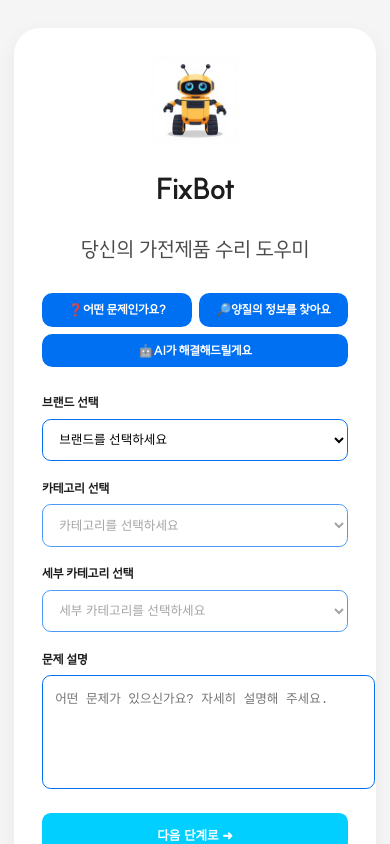
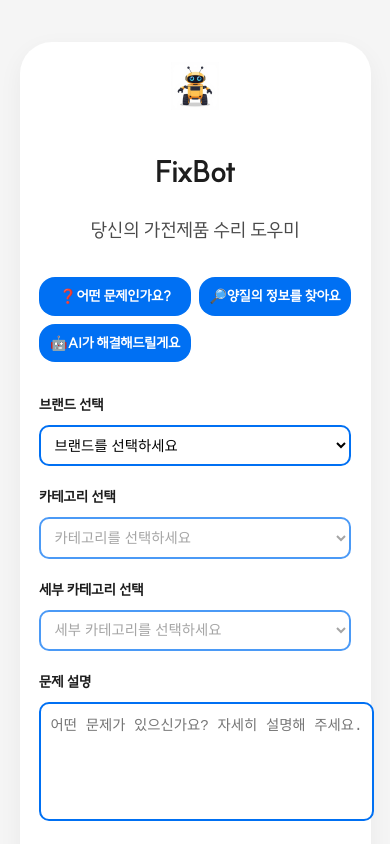
Before and after one commit to Yumi-SideProject/FixBot-FrontEnd, a React (Vite) app: page / in a window 390 px wide. Shown: the top 844 px of the page. Built offline with nearby package versions, Linux system fonts and the light colour scheme.

Commit message:
Display Size Refactoring

```diff
--- a/src/styles/chat.css
+++ b/src/styles/chat.css
@@ -6,7 +6,7 @@
 }
 
 html {
-    font-size: 16px; /* 1rem 기준 */
+    font-size: 16px; /* rem 기준 */
 }
 
 body {
@@ -31,7 +31,7 @@ body {
     display: flex;
     flex-direction: column;
     justify-content: space-between;
-    padding: 3.75rem; /* 60px */
+    padding: clamp(2rem, 5vw, 4rem);
     background-color: #ffffff;
     border-radius: 1.5rem;
     box-shadow: 0 0.375rem 1.5rem rgba(0, 0, 0, 0.08);
@@ -43,7 +43,7 @@ body {
 .chat-box {
     flex-grow: 1;
     overflow-y: auto;
-    padding: 2rem;
+    padding: clamp(1rem, 3vw, 2rem);
     background-color: #F5F5F5;
     display: flex;
     flex-direction: column;
@@ -55,48 +55,48 @@ body {
 .chat-message {
     display: flex;
     align-items: flex-start;
-    margin-bottom: 0.375rem;
+    margin-bottom: 0.5rem;
     max-width: 70%;
-    font-size: 1rem;
+    font-size: clamp(0.9rem, 1.5vw, 1rem);
 }
 
 /* 🤖 FixBot 메시지 */
 .bot-message {
     background-color: #0070F3;
     color: #ffffff;
-    padding: 0.625rem 0.875rem;
+    padding: clamp(0.5rem, 1.2vw, 0.75rem) clamp(0.75rem, 2vw, 1rem);
     border-radius: 0.875rem;
     align-self: flex-start;
     box-shadow: 0 0.125rem 0.375rem rgba(0, 0, 0, 0.05);
     line-height: 1.4;
-    font-size: 1rem;
+    font-size: clamp(0.9rem, 1.5vw, 1rem);
 }
 
 /* 👤 사용자 메시지 */
 .user-message {
     background-color: #00CFFF;
     color: #1d1d1d;
-    padding: 0.625rem 0.875rem;
+    padding: clamp(0.5rem, 1.2vw, 0.75rem) clamp(0.75rem, 2vw, 1rem);
     border-radius: 0.875rem;
     align-self: flex-end;
     box-shadow: 0 0.125rem 0.375rem rgba(0, 0, 0, 0.05);
     line-height: 1.4;
-    font-size: 1rem;
+    font-size: clamp(0.9rem, 1.5vw, 1rem);
 }
 
 /* 버튼 선택 영역 */
 .button-options {
     display: flex;
     flex-direction: column;
-    padding: 0.75rem 0;
+    padding: 1rem 0;
     background-color: #ffffff;
     border-top: 1px solid #D9D9D9;
 }
 
 .button-options button {
     width: 100%;
-    padding: 1rem;
-    font-size: 1rem;
+    padding: clamp(0.75rem, 2vw, 1rem);
+    font-size: clamp(0.9rem, 1.5vw, 1rem);
     border-radius: 0.625rem;
     margin: 0.375rem 0;
     background-color: #00CFFF;
@@ -111,17 +111,18 @@ body {
     background-color: #0070F3;
 }
 
+/* 상단 돌아가기 버튼 */
 .top-right {
     position: absolute;
-    top: 1rem;
-    left: 1rem;
+    top: clamp(0.75rem, 2vw, 1rem);
+    left: clamp(0.75rem, 2vw, 1rem);
     background-color: #0070F3;
     color: white;
     border: none;
-    padding: 0.5rem 0.875rem;
+    padding: clamp(0.5rem, 1.5vw, 0.75rem) clamp(0.75rem, 2vw, 1rem);
     border-radius: 0.5rem;
     cursor: pointer;
-    font-size: 1rem;
+    font-size: clamp(0.875rem, 1.5vw, 1rem);
     font-weight: bold;
     transition: background 0.3s;
     font-family: 'SUITE-Regular', 'Noto Sans KR', sans-serif;
@@ -135,29 +136,31 @@ body {
 .input-area {
     display: flex;
     align-items: center;
-    padding: 1rem;
+    padding: clamp(0.75rem, 2vw, 1rem);
     background-color: #ffffff;
     border-top: 1px solid #D9D9D9;
     justify-content: space-between;
+    gap: 0.75rem;
+    flex-wrap: wrap;
 }
 
 .input-area input {
     flex-grow: 1;
-    padding: 0.875rem;
+    padding: clamp(0.5rem, 1.2vw, 0.875rem);
     border: 0.125rem solid #0070F3;
     border-radius: 0.625rem;
-    font-size: 1rem;
-    margin-right: 0.625rem;
+    font-size: clamp(0.875rem, 1.5vw, 1rem);
     outline: none;
+    min-width: 0;
 }
 
 .input-area button {
-    padding: 0.875rem 1rem;
+    padding: clamp(0.5rem, 1.5vw, 0.875rem) clamp(1rem, 3vw, 1.5rem);
     background-color: #0070F3;
     color: white;
     border: none;
     border-radius: 0.625rem;
-    font-size: 1rem;
+    font-size: clamp(0.875rem, 1.5vw, 1rem);
     font-weight: bold;
     cursor: pointer;
     transition: background 0.3s;
@@ -179,60 +182,17 @@ body {
 .upload-button {
     background-color: #0070F3;
     color: white;
-    padding: 0.375rem 0.75rem;
+    padding: clamp(0.375rem, 1vw, 0.5rem) clamp(0.75rem, 2vw, 1rem);
     border-radius: 0.5rem;
     cursor: pointer;
     font-weight: bold;
     display: inline-block;
     margin-bottom: 0.5rem;
+    font-size: clamp(0.875rem, 1.5vw, 1rem);
 }
 
 .image-preview img {
-    max-width: 12.5rem; /* 200px */
+    max-width: clamp(8rem, 25vw, 12.5rem);
     border-radius: 0.625rem;
     border: 1px solid #ccc;
 }
-
-/* 📱 반응형 미디어 쿼리 */
-@media (max-width: 768px) {
-    html {
-        font-size: 14px;
-    }
-
-    .chat-container {
-        padding: 1.5rem;
-        border-radius: 1rem;
-    }
-
-    .chat-box {
-        padding: 1rem;
-        max-height: 60vh;
-    }
-
-    .chat-message {
-        max-width: 100%;
-    }
-
-    .bot-message,
-    .user-message,
-    .input-area input,
-    .input-area button,
-    .button-options button,
-    .top-right {
-        font-size: 0.875rem;
-    }
-
-    .input-area {
-        flex-direction: column;
-        align-items: stretch;
-        gap: 0.5rem;
-    }
-
-    .input-area input {
-        margin-right: 0;
-    }
-
-    .button-options {
-        padding-bottom: 1rem;
-    }
-}
--- a/src/styles/index.css
+++ b/src/styles/index.css
@@ -6,7 +6,7 @@
 }
 
 html {
-  font-size: 16px; /* 1rem = 16px 기준 */
+    font-size: 16px;
 }
 
 body {
@@ -24,24 +24,24 @@ body {
     justify-content: center;
     align-items: center;
     min-height: 100vh;
-  padding: 6.25rem 2.5rem; /* 100px 40px */
+    padding: 5vh 5vw;
     background-color: #F5F5F5;
 }
 
 .fixbot-card {
     background: #ffffff;
-  border-radius: 1.875rem; /* 30px */
-  padding: 3.75rem; /* 60px */
-  max-width: 75rem; /* 1200px */
+    border-radius: 2rem;
+    padding: 5vw;
+    max-width: 75rem;
     width: 100%;
     text-align: center;
     box-shadow: 0 0.5rem 1.5rem rgba(0, 0, 0, 0.05);
 }
 
 .fixbot-logo {
-  width: 6.25rem; /* 100px */
-  height: 6.25rem;
-  margin-bottom: 0.625rem;
+    width: clamp(3rem, 10vw, 6.25rem);
+    height: clamp(3rem, 10vw, 6.25rem);
+    margin-bottom: 1rem;
 }
 
 /* 제목 */
@@ -50,44 +50,41 @@ h1, h2, h3 {
 }
 
 h1 {
-  margin: 0.625rem 0;
-  font-size: 2.375rem; /* 38px */
+    margin: 1rem 0;
+    font-size: clamp(1.8rem, 4vw, 2.5rem);
 }
 
 .subtitle {
     color: #4A4A4A;
-  font-size: 1.875rem; /* 30px */
-  margin-bottom: 1.875rem;
+    font-size: clamp(1.2rem, 3vw, 1.875rem);
+    margin-bottom: 2rem;
 }
 
 /* 단계 버튼 묶음 */
 .steps {
-  display: flex;
-  flex-wrap: wrap;
-  justify-content: center;
+    display: grid;
+    grid-template-columns: repeat(auto-fit, minmax(8rem, 1fr));
     gap: 0.5rem;
-  margin-bottom: 1.875rem;
+    margin-bottom: 2rem;
     font-weight: bold;
 }
 
 /* 단계 버튼 */
 .step {
-  flex: 1 1 8rem; /* 줄어들 수 있고 최소 너비 8rem */
-  padding: 0.75rem;
+    padding: clamp(0.5rem, 1.5vw, 0.75rem);
     background-color: #0070F3;
     color: white;
-  border-radius: 0.75rem;
+    border-radius: 1rem;
     display: flex;
     align-items: center;
     justify-content: center;
     white-space: nowrap;
-  font-size: 1rem;
+    font-size: clamp(0.875rem, 1.5vw, 1rem);
     font-family: 'SUITE-Regular', 'Noto Sans KR', sans-serif;
 }
 
 .step.active {
     background-color: #0070F3;
-  color: white;
 }
 
 /* 폼 영역 */
@@ -97,25 +94,25 @@ h1 {
 
 .fixbot-form label {
     display: block;
-  margin-bottom: 0.375rem;
+    margin-bottom: 0.5rem;
     font-weight: bold;
     color: #1D1D1D;
-  font-size: 1rem;
+    font-size: clamp(0.9rem, 1.5vw, 1rem);
 }
 
 .fixbot-form select,
 .fixbot-form textarea {
     width: 100%;
-  padding: 0.875rem;
+    padding: clamp(0.6rem, 1.5vw, 0.875rem);
     margin-bottom: 1.25rem;
     border: 0.125rem solid #0070F3;
     border-radius: 0.625rem;
-  font-size: 1rem;
+    font-size: clamp(0.9rem, 1.5vw, 1rem);
     background-color: #ffffff;
 }
 
 .fixbot-form textarea {
-  height: 6.25rem;
+    height: clamp(6rem, 10vw, 8rem);
     resize: none;
 }
 
@@ -124,10 +121,10 @@ h1 {
     width: 100%;
     background-color: #00CFFF;
     color: white;
-  padding: 0.875rem;
+    padding: clamp(0.6rem, 2vw, 1rem);
     border: none;
     border-radius: 0.625rem;
-  font-size: 1rem;
+    font-size: clamp(0.9rem, 1.5vw, 1rem);
     font-weight: bold;
     cursor: pointer;
     transition: background 0.3s;
@@ -139,46 +136,7 @@ h1 {
 
 /* 푸터 */
 .fixbot-footer {
-  margin-top: 6.25rem;
-  font-size: 1.25rem;
+    margin-top: 5vh;
+    font-size: clamp(1rem, 2vw, 1.25rem);
     color: #4A4A4A;
 }
-
-/* 📱 미디어 쿼리 (모바일 대응) */
-@media (max-width: 768px) {
-  html {
-    font-size: 14px; /* 1rem = 14px */
-  }
-
-  .fixbot-wrapper {
-    padding: 2rem 1rem;
-  }
-
-  .fixbot-card {
-    padding: 2rem;
-  }
-
-  h1 {
-    font-size: 2rem;
-  }
-
-  .subtitle {
-    font-size: 1.5rem;
-  }
-
-  .step {
-    font-size: 0.875rem;
-    padding: 0.5rem;
-  }
-
-  .fixbot-form label,
-  .fixbot-form select,
-  .fixbot-form textarea,
-  .fixbot-form button {
-    font-size: 0.9rem;
-  }
-
-  .fixbot-footer {
-    font-size: 1rem;
-  }
-}
--- a/src/styles/results.css
+++ b/src/styles/results.css
@@ -6,7 +6,7 @@
 }
 
 html {
-    font-size: 16px; /* 1rem = 16px */
+    font-size: 16px;
 }
 
 body {
@@ -19,22 +19,22 @@ body {
 
 /* 결과 전체 박스 */
 .results-wrapper {
-    max-width: 62.5rem; /* 1000px */
-    margin: 3.75rem auto; /* 60px */
-    padding: 2.5rem; /* 40px */
+    max-width: 62.5rem;
+    margin: clamp(2rem, 6vw, 3.75rem) auto;
+    padding: clamp(1.5rem, 5vw, 2.5rem);
     background-color: #FFFFFF;
-    border-radius: 1.5rem;
+    border-radius: clamp(1rem, 3vw, 1.5rem);
     box-shadow: 0 0.5rem 1.5rem rgba(0, 0, 0, 0.06);
 }
 
 /* 섹션 구분 */
 .result-section {
-    margin-bottom: 3rem; /* 48px */
+    margin-bottom: clamp(2rem, 6vw, 3rem);
 }
 
 /* 섹션 제목 */
 .result-title {
-    font-size: 1.75rem; /* 28px */
+    font-size: clamp(1.5rem, 4vw, 1.75rem);
     font-weight: bold;
     margin-bottom: 1.25rem;
     color: #0070F3;
@@ -43,10 +43,10 @@ body {
 /* 개별 카드 */
 .result-card {
     background-color: #ffffff;
-    border: 0.094rem solid #D9D9D9; /* 1.5px */
-    border-radius: 0.875rem;
-    padding: 1.25rem 1.5rem;
-    margin-bottom: 1.125rem;
+    border: 0.094rem solid #D9D9D9;
+    border-radius: clamp(0.75rem, 2vw, 0.875rem);
+    padding: clamp(1rem, 3vw, 1.5rem);
+    margin-bottom: clamp(0.75rem, 2vw, 1.125rem);
     transition: border 0.3s, box-shadow 0.3s;
 }
 
@@ -56,14 +56,14 @@ body {
 }
 
 .result-title-text {
-    font-size: 1.5rem; /* 24px */
+    font-size: clamp(1.25rem, 3vw, 1.5rem);
     font-weight: bold;
     color: #1D1D1D;
     margin-bottom: 0.625rem;
 }
 
 .result-description {
-    font-size: 1.25rem; /* 20px */
+    font-size: clamp(1rem, 2.5vw, 1.25rem);
     color: #4A4A4A;
     line-height: 1.5;
 }
@@ -71,7 +71,7 @@ body {
 .result-link {
     display: inline-block;
     margin-top: 0.625rem;
-    font-size: 1.25rem;
+    font-size: clamp(1rem, 2.5vw, 1.25rem);
     color: #0070F3;
     text-decoration: underline;
     font-weight: bold;
@@ -86,9 +86,9 @@ body {
     display: inline-block;
     background-color: #0070F3;
     color: white;
-    font-size: 1.125rem; /* 18px */
+    font-size: clamp(0.875rem, 2vw, 1.125rem);
     font-weight: bold;
-    padding: 0.25rem 0.625rem;
+    padding: 0.25rem clamp(0.5rem, 2vw, 0.625rem);
     border-radius: 0.5rem;
     margin-left: 0.625rem;
 }
@@ -97,20 +97,20 @@ body {
 .section-divider {
     height: 1px;
     background-color: #D9D9D9;
-    margin: 3.75rem 0;
+    margin: clamp(2.5rem, 7vw, 3.75rem) 0;
 }
 
 /* 결과 없음 텍스트 */
 .no-results {
     text-align: center;
     color: #888888;
-    font-size: 1.25rem;
-    padding: 2.5rem 0;
+    font-size: clamp(1rem, 2.5vw, 1.25rem);
+    padding: clamp(2rem, 5vw, 2.5rem) 0;
 }
 
 /* 출처 라벨 */
 .source-label {
-    font-size: 1.125rem;
+    font-size: clamp(0.875rem, 2vw, 1.125rem);
     font-weight: bold;
     color: #0070F3;
     margin-bottom: 0.25rem;
@@ -120,23 +120,23 @@ body {
 .back-button-wrapper {
     width: 100%;
     max-width: 62.5rem;
-    margin: 2.5rem auto 0;
-    padding: 0 2.5rem;
+    margin: clamp(2rem, 5vw, 2.5rem) auto 0;
+    padding: 0 clamp(1rem, 4vw, 2.5rem);
     display: flex;
     justify-content: flex-start;
 }
 
 .back-button {
     position: absolute;
-    top: 1rem;
-    left: 1rem;
+    top: clamp(0.75rem, 2vw, 1rem);
+    left: clamp(0.75rem, 2vw, 1rem);
     background-color: #0070F3;
     color: white;
     border: none;
-    padding: 0.5rem 0.875rem;
+    padding: clamp(0.375rem, 1vw, 0.5rem) clamp(0.75rem, 2vw, 0.875rem);
     border-radius: 0.5rem;
     cursor: pointer;
-    font-size: 1.5rem;
+    font-size: clamp(1rem, 3vw, 1.5rem);
     font-weight: bold;
     transition: background 0.3s;
 }
@@ -144,47 +144,3 @@ body {
 .back-button:hover {
     background-color: #00CFFF;
 }
-
-/* 📱 반응형 (모바일 대응) */
-@media (max-width: 768px) {
-    html {
-        font-size: 14px;
-    }
-
-    .results-wrapper {
-        padding: 1.5rem;
-        margin: 2rem 1rem;
-        border-radius: 1rem;
-    }
-
-    .result-title {
-        font-size: 1.5rem;
-    }
-
-    .result-title-text {
-        font-size: 1.25rem;
-    }
-
-    .result-description,
-    .result-link {
-        font-size: 1rem;
-    }
-
-    .badge {
-        font-size: 0.875rem;
-        padding: 0.25rem 0.5rem;
-    }
-
-    .back-button {
-        font-size: 1rem;
-        padding: 0.375rem 0.75rem;
-    }
-
-    .no-results {
-        font-size: 1rem;
-    }
-
-    .source-label {
-        font-size: 0.875rem;
-    }
-}
```
Lines whose indentation alone changed are shown as unchanged.
